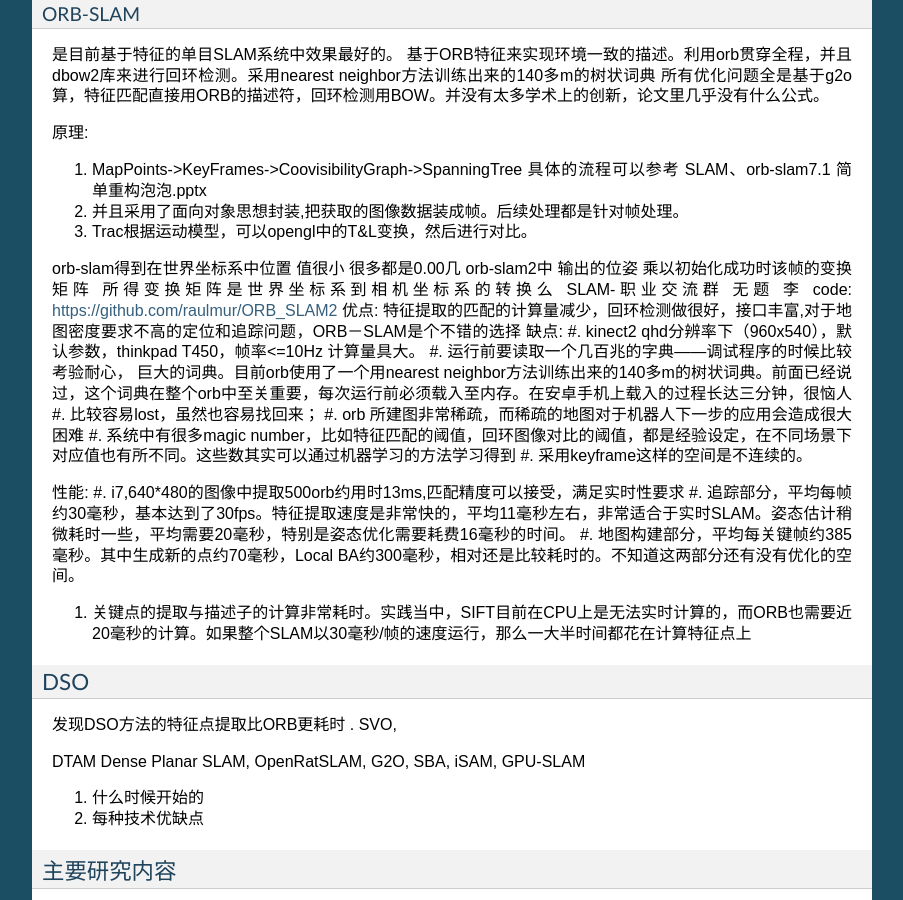
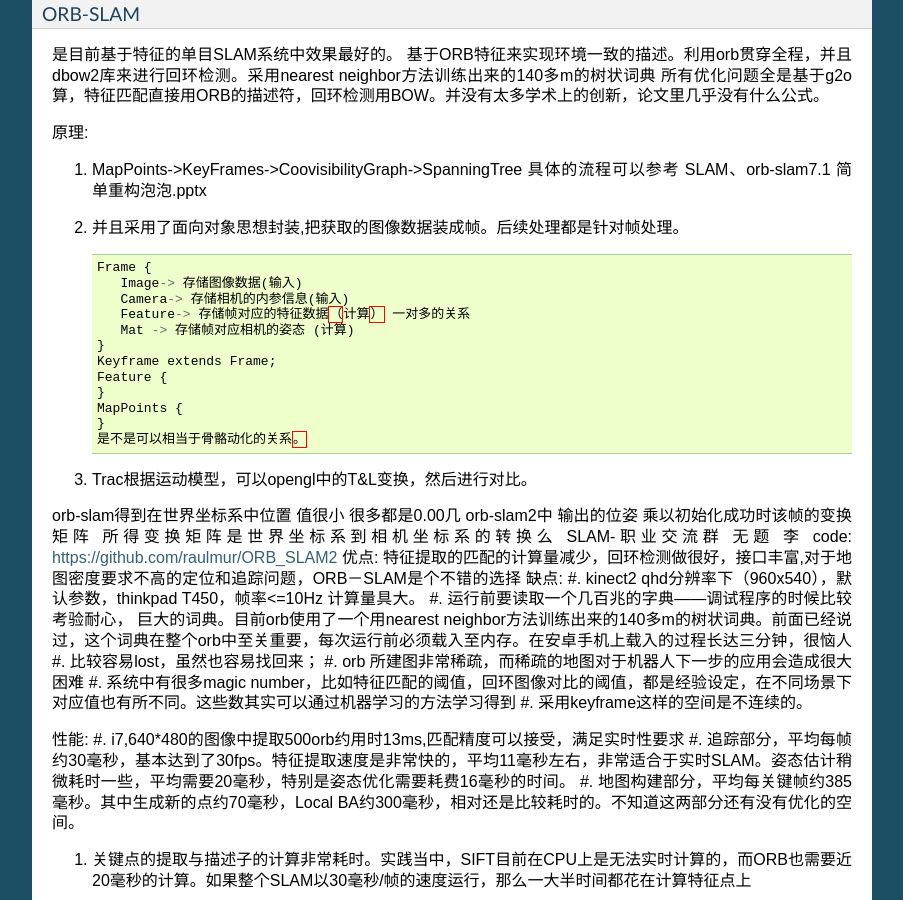
Before and after one commit to gwli/SLAM_Study, a Sphinx documentation site: the page built from source/Stage_3.rst, in a window 1280 px wide and 900 px high, scrolled down 5306 px. Shown: the whole window, without its empty margins (198-1101 px from the left). Built offline with Sphinx 7.4.7, drawn with Linux system fonts in a browser that asks for light colours.

Commit message:
修改语法错误

```diff
--- a/source/Stage_3.rst
+++ b/source/Stage_3.rst
@@ -93,7 +93,8 @@
 #. MapPoints->KeyFrames->CoovisibilityGraph->SpanningTree 具体的流程可以参考 SLAM、orb-slam7.1 简单重构泡泡.pptx
 #. 并且采用了面向对象思想封装,把获取的图像数据装成帧。后续处理都是针对帧处理。
 
-   .. code-block:: cpp
+   .. code-block:: c
+
       Frame {
          Image-> 存储图像数据(输入)
          Camera-> 存储相机的内参信息(输入)
```
